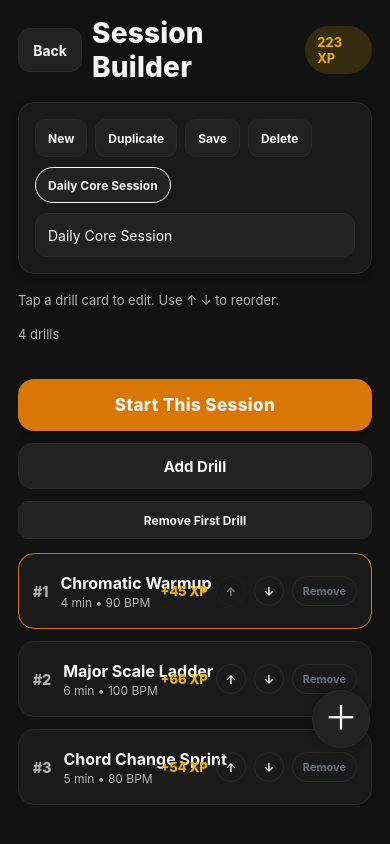
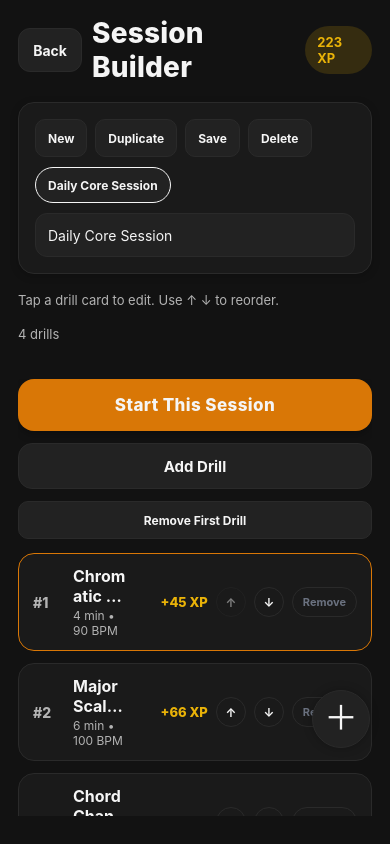
Before and after one commit to liccioni/guitar-practice-app, a React Native app: screen / in a window 390 px wide. Both pictures are taken after a click on the button "Start Practice". Built offline with nearby package versions, Linux system fonts and the light colour scheme; what react-native-worklets would draw is missing.

Commit message:
fix(builder): prevent drill card xp/title overlap and add visual regression

```diff
--- a/App.tsx
+++ b/App.tsx
@@ -1774,16 +1774,28 @@ export function SessionBuilder(props: {
             ) : null}
             <View style={styles.drillLeft}>
               <Text style={styles.drillOrder}>#{index + 1}</Text>
-              <View>
-                <Text style={styles.drillName}>{item.name}</Text>
+              <View style={styles.drillTextBlock}>
+                <Text
+                  style={styles.drillName}
+                  numberOfLines={2}
+                  ellipsizeMode="tail"
+                  testID={`builder-drill-title-${item.id}`}
+                >
+                  {item.name}
+                </Text>
                 <Text style={styles.drillMeta}>
                   {Math.round(item.durationSeconds / 60)} min • {item.targetBpm ?? 100} BPM
                 </Text>
               </View>
             </View>
 
-            <View style={styles.inlineRow}>
-              <Text style={styles.drillXp}>+{toXp(item)} XP</Text>
+            <View style={styles.builderCardActions}>
+              <Text
+                style={styles.drillXp}
+                testID={`builder-drill-xp-${item.id}`}
+              >
+                +{toXp(item)} XP
+              </Text>
               <TouchableOpacity
                 style={[styles.moveChip, index === 0 ? styles.actionButtonDisabled : null]}
                 onPress={() => moveDrill(item.id, -1)}
@@ -2309,6 +2321,11 @@ const styles = StyleSheet.create({
     alignItems: "center",
     gap: 12,
     flex: 1,
+    minWidth: 0,
+  },
+  drillTextBlock: {
+    flex: 1,
+    minWidth: 0,
   },
   drillOrder: {
     color: COLORS.muted,
@@ -2319,16 +2336,26 @@ const styles = StyleSheet.create({
     color: COLORS.text,
     fontSize: 16,
     fontWeight: "700",
+    flexShrink: 1,
   },
   drillMeta: {
     color: COLORS.muted,
     marginTop: 2,
     fontSize: 12,
   },
+  builderCardActions: {
+    flexDirection: "row",
+    alignItems: "center",
+    gap: 8,
+    marginLeft: 8,
+    flexShrink: 0,
+  },
   drillXp: {
     color: COLORS.xp,
     fontWeight: "800",
     fontSize: 13,
+    minWidth: 58,
+    textAlign: "right",
   },
   fab: {
     position: "absolute",
```
Also changed, not shown: 1 other file (tests, documents, lock files or other folders).
